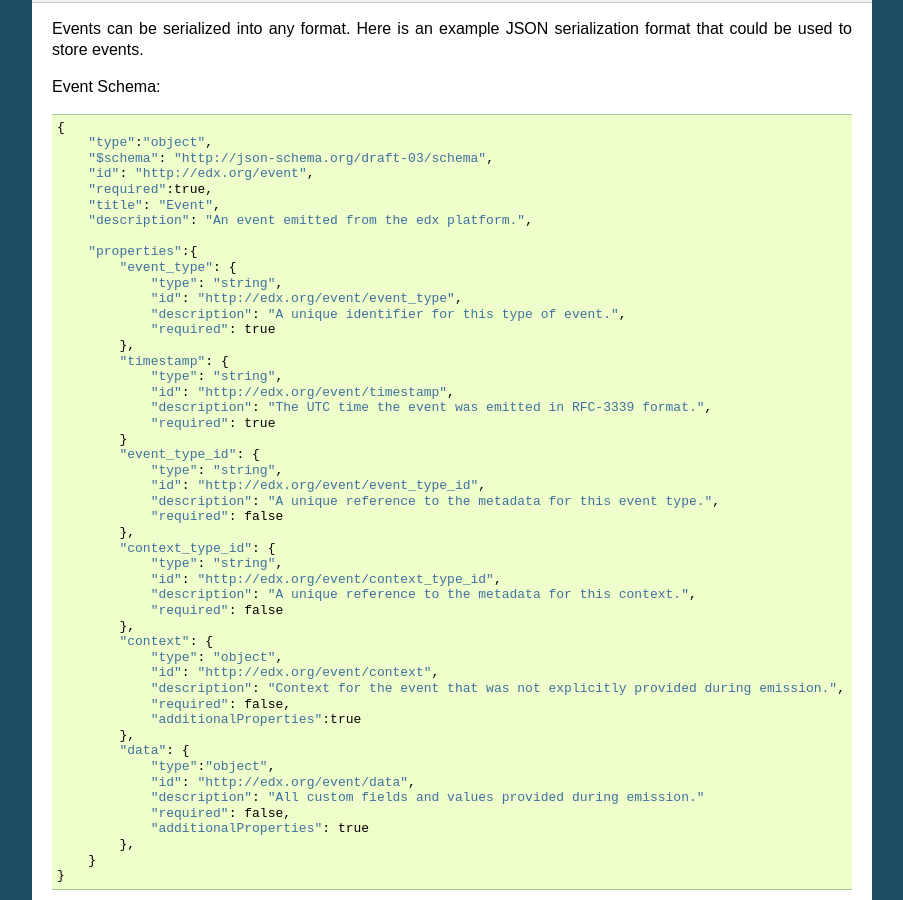
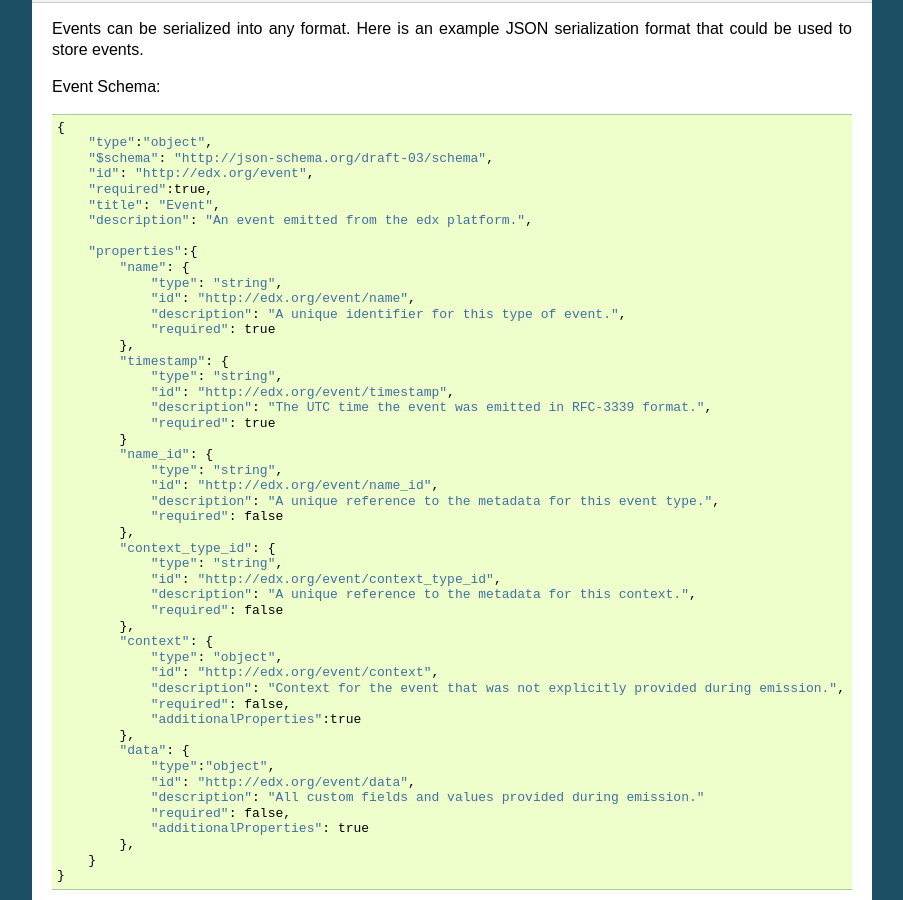
Before and after one commit to openedx/event-tracking, a Sphinx documentation site: the page built from doc/user_guide/design.rst, in a window 1280 px wide and 900 px high, scrolled down 3988 px. Shown: the whole window, without its empty margins (198-1101 px from the left). Built offline with Sphinx 7.4.7, drawn with Linux system fonts in a browser that asks for light colours; some of the changed text lies outside the part shown.

Commit message:
rename event_type field to "name"

```diff
--- a/README.rst
+++ b/README.rst
@@ -45,7 +45,7 @@
 Running the above example produces the following events::
 
     {
-        "event_type": "navigation.request",
+        "name": "navigation.request",
         "timestamp": ...,
         "context": {
             "user_id": 10938
@@ -55,7 +55,7 @@
         }
     },
     {
-        "event_type": "navigation.request",
+        "name": "navigation.request",
         "timestamp": ...,
         "context": {
             "user_id": 11111,
@@ -66,7 +66,7 @@
         }
     },
     {
-        "event_type": "navigation.request",
+        "name": "navigation.request",
         "timestamp": ...,
         "context": {
             "user_id": 10938
--- a/doc/user_guide/design.rst
+++ b/doc/user_guide/design.rst
@@ -11,9 +11,9 @@
 Python
 ------
 
-.. function:: tracker.register(event_type, description, field_descriptions)
+.. function:: tracker.register(name, description, field_descriptions)
 
-:event_type: A unique identification string for this type of event
+:name: A unique identification string for this type of event
 :description: A description of the event and the conditions under which it is emitted
 :field_descriptions: A dictionary mapping field names to a long form description
 
@@ -39,9 +39,9 @@
         }
     )
 
-.. function:: tracker.emit(event_type, field_values)
+.. function:: tracker.emit(name, field_values)
 
-:event_type: A unique identification string for an event that has already been registered.
+:name: A unique identification string for an event that has already been registered.
 :field_values: A dictionary mapping field names to the value to include in the event.  Note that all values provided must be serializable.
 
 Regardless of previous state or configuration, the data will always be logged, however, in the following conditions will cause a warning to be logged:
@@ -55,7 +55,7 @@
 .. function:: tracker.enter_context(name, context, description, field_descriptions)
 
 :context: A dictionary of key-value pairs that will be included in every event emitted after this call.  Values defined in this dictionary will override any previous calls to push_context with maps that contain the same key.
-:event_type: A unique identification string for this type of context.
+:name: A unique identification string for this type of context.
 :description: A clear description of the conditions under which this context is included.
 :field_descriptions: A dictionary mapping field names to a long form description.
 
@@ -68,9 +68,9 @@
 Javascript
 ----------
 
-.. function:: Tracker.emit(event_type, field_values)
+.. function:: Tracker.emit(name, field_values)
 
-:event_type: A unique identification string for an event that has already been registered.
+:name: A unique identification string for an event that has already been registered.
 :field_values: An object mapping field names to the value to include in the event.  Note that all values provided must be serializable.
 
 See the documentation for the Python API.
@@ -151,9 +151,9 @@
 Show Answer::
 
     {
-        "event_type": "edx.problem.show_answer",
+        "name": "edx.problem.show_answer",
         "timestamp": "2013-09-12T12:55:00.12345+00:00",
-        "event_type_id": "10ac28",
+        "name_id": "10ac28",
         "context_type_id": "11bd88",
         "context": {
             "course_id":"",
@@ -208,9 +208,9 @@
         "description": "An event emitted from the edx platform.",
 
         "properties":{
-            "event_type": {
+            "name": {
                 "type": "string",
-                "id": "http://edx.org/event/event_type",
+                "id": "http://edx.org/event/name",
                 "description": "A unique identifier for this type of event.",
                 "required": true
             },
@@ -220,9 +220,9 @@
                 "description": "The UTC time the event was emitted in RFC-3339 format.",
                 "required": true
             }
-            "event_type_id": {
+            "name_id": {
                 "type": "string",
-                "id": "http://edx.org/event/event_type_id",
+                "id": "http://edx.org/event/name_id",
                 "description": "A unique reference to the metadata for this event type.",
                 "required": false
             },
```
Also changed, not shown: 3 other files.
